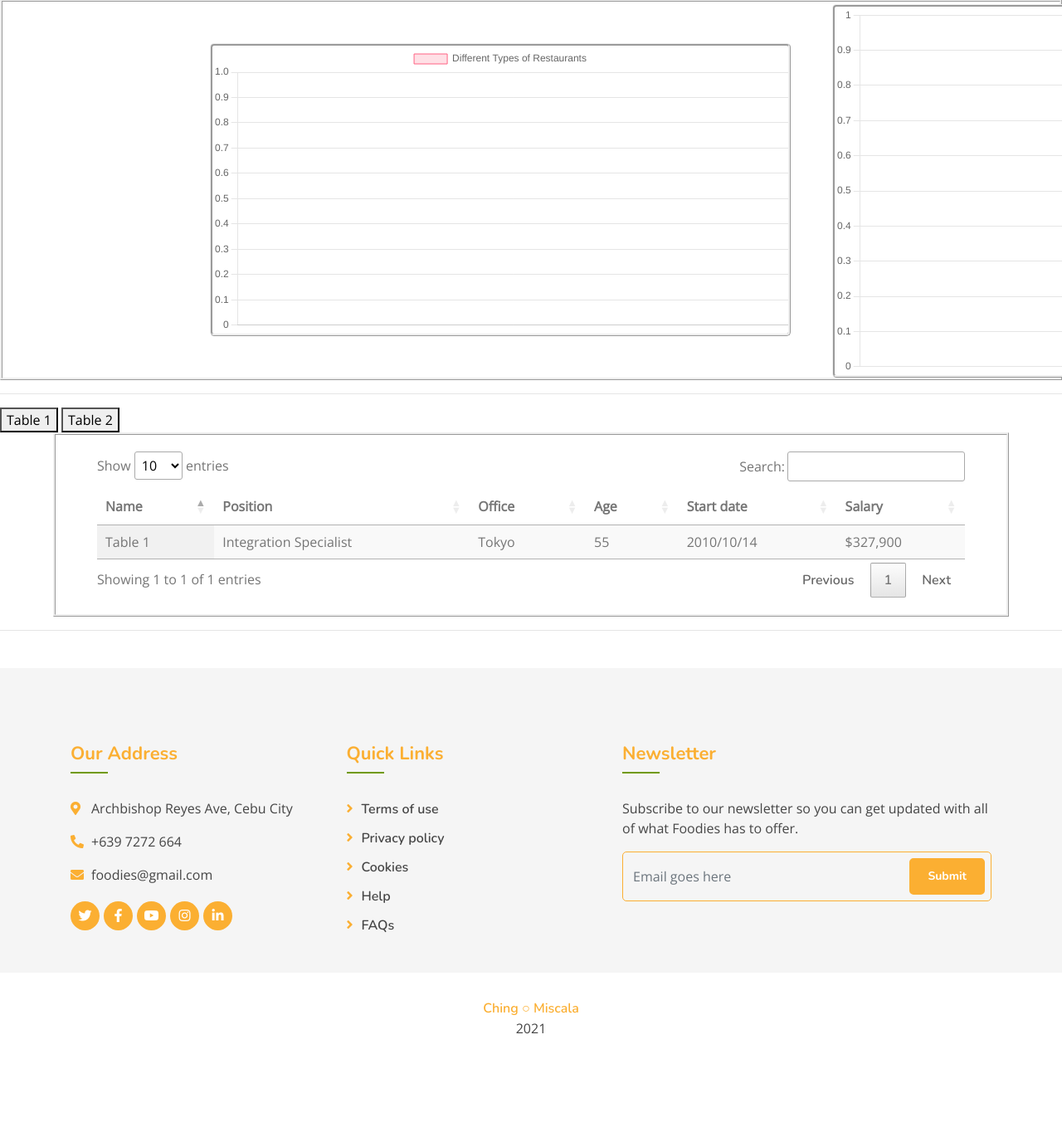
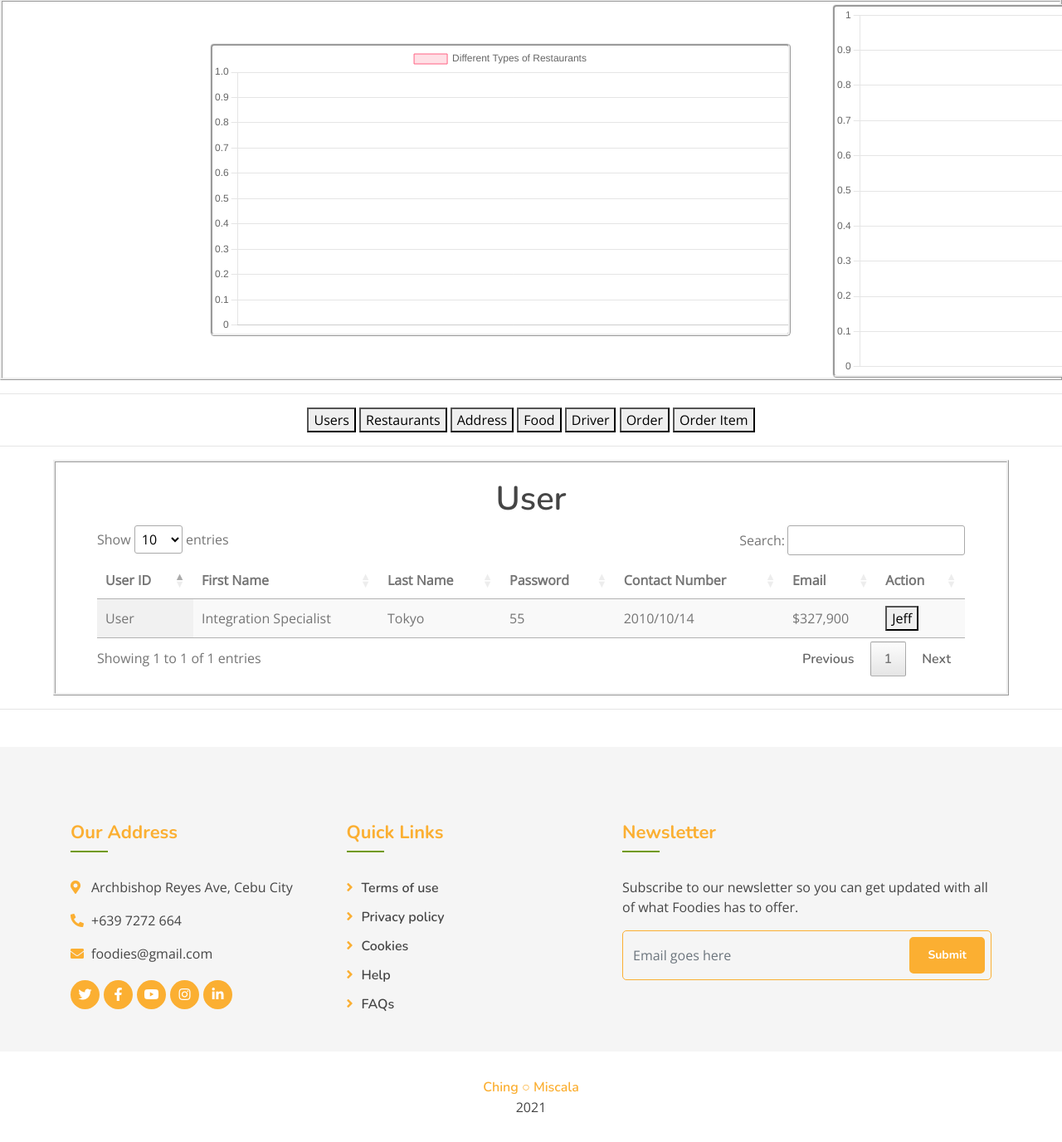
Before and after one commit to chingpoi/Foodies-Project, a Django app: page /dashboard/ in a window 1280 px wide; the page is wider, and only the part inside the window is pictured. Shown: the part 427-1803 px from the top of that part at 83% size. Before the commit the page ends 1673 px from the top of that part, so only its background shows below. Run offline with Django 3.2, Linux system fonts and the light colour scheme; data that the repository does not hold is empty; some libraries are stand-ins or nearby versions.

Commit message:
Dashboard Switchable

```diff
--- a/foodiesproject/foodies/Templates/dashboard.html
+++ b/foodiesproject/foodies/Templates/dashboard.html
@@ -122,13 +122,55 @@ var myChartdough = new Chart(ctx, {
 
 
 
-<button class="b" type="button" data-table="1">Table 1</button>
 
-<button class="b" type="button" data-table="2">Table 2</button>
 <center>
+<button class="b" type="button" data-div="1">Users</button>
+<button class="b" type="button" data-div="2">Restaurants</button>
+<button class="b" type="button" data-div="3">Address</button>
+<button class="b" type="button" data-div="4">Food</button>
+<button class="b" type="button" data-div="5">Driver</button>
+<button class="b" type="button" data-div="6">Order</button>
+<button class="b" type="button" data-div="7">Order Item</button>
+<hr>
+
 <div style="border-style: ridge; width:90%; padding-inline: 50px; padding-block: 20px;">
 
-<table id="1" class="display" style="width:100%;">
+<div class="tbl" id="1">
+<table id="tbl1" class="display" style="width:100%;">
+<h1>User</h1>
+    <thead>
+        <tr>
+            <th>User ID</th>
+            <th>First Name</th>
+            <th>Last Name</th>
+            <th>Password</th>
+            <th>Contact Number</th>
+            <th>Email</th>
+            <th>Action</th>
+
+        </tr>
+    </thead>
+    <tbody>
+
+        <tr>
+            <td>User</td>
+            <td>Integration Specialist</td>
+            <td>Tokyo</td>
+            <td>55</td>
+            <td>2010/10/14</td>
+            <td>$327,900</td>
+            <td><button>Jeff</button></td>
+        </tr>
+
+        </tbody>
+
+
+</table>
+</div>
+
+<div class="tbl" id="2">
+<table id="tbl2" class="display" style="width:100%;">
+<h1>Restaurants</h1>
 
     <thead>
         <tr>
@@ -144,7 +186,7 @@ var myChartdough = new Chart(ctx, {
     <tbody>
 
         <tr>
-            <td>Table 1</td>
+            <td>Restaurants</td>
             <td>Integration Specialist</td>
             <td>Tokyo</td>
             <td>55</td>
@@ -153,11 +195,43 @@ var myChartdough = new Chart(ctx, {
         </tr>
 
         </tbody>
+</table>
+</div>
 
+<div class="tbl" id="3">
+    <table id="tbl3" class="display" style="width:100%;">
+    <h1>Address</h1>
 
-</table>
+        <thead>
+            <tr>
+                <th>Name</th>
+                <th>Position</th>
+                <th>Office</th>
+                <th>Age</th>
+                <th>Start date</th>
+                <th>Salary</th>
 
-<table id="2" class="display" style="width:100%;">
+            </tr>
+        </thead>
+        <tbody>
+
+            <tr>
+                <td>Address</td>
+                <td>Integration Specialist</td>
+                <td>Tokyo</td>
+                <td>55</td>
+                <td>2010/10/14</td>
+                <td>$327,900</td>
+            </tr>
+
+            </tbody>
+    </table>
+    </div>
+
+    <div class="tbl" id="4">
+<table id="tbl4" class="display" style="width:100%;">
+<h1>Food</h1>
+
     <thead>
         <tr>
             <th>Name</th>
@@ -172,7 +246,7 @@ var myChartdough = new Chart(ctx, {
     <tbody>
 
         <tr>
-            <td>Table 2</td>
+            <td>Food</td>
             <td>Integration Specialist</td>
             <td>Tokyo</td>
             <td>55</td>
@@ -182,6 +256,97 @@ var myChartdough = new Chart(ctx, {
 
         </tbody>
 </table>
+</div>
+
+<div class="tbl" id="5">
+    <table id="tbl5" class="display" style="width:100%;">
+    <h1>Driver</h1>
+
+        <thead>
+            <tr>
+                <th>Name</th>
+                <th>Position</th>
+                <th>Office</th>
+                <th>Age</th>
+                <th>Start date</th>
+                <th>Salary</th>
+
+            </tr>
+        </thead>
+        <tbody>
+
+            <tr>
+                <td>Driver</td>
+                <td>Integration Specialist</td>
+                <td>Tokyo</td>
+                <td>55</td>
+                <td>2010/10/14</td>
+                <td>$327,900</td>
+            </tr>
+
+            </tbody>
+    </table>
+    </div>
+
+    <div class="tbl" id="6">
+        <table id="tbl6" class="display" style="width:100%;">
+        <h1>Order</h1>
+
+            <thead>
+                <tr>
+                    <th>Name</th>
+                    <th>Position</th>
+                    <th>Office</th>
+                    <th>Age</th>
+                    <th>Start date</th>
+                    <th>Salary</th>
+
+                </tr>
+            </thead>
+            <tbody>
+
+                <tr>
+                    <td>Order</td>
+                    <td>Integration Specialist</td>
+                    <td>Tokyo</td>
+                    <td>55</td>
+                    <td>2010/10/14</td>
+                    <td>$327,900</td>
+                </tr>
+
+                </tbody>
+        </table>
+        </div>
+
+        <div class="tbl" id="7">
+            <table id="tbl7" class="display" style="width:100%;">
+            <h1>Order Item</h1>
+
+                <thead>
+                    <tr>
+                        <th>Name</th>
+                        <th>Position</th>
+                        <th>Office</th>
+                        <th>Age</th>
+                        <th>Start date</th>
+                        <th>Salary</th>
+
+                    </tr>
+                </thead>
+                <tbody>
+
+                    <tr>
+                        <td>Order Item</td>
+                        <td>Integration Specialist</td>
+                        <td>Tokyo</td>
+                        <td>55</td>
+                        <td>2010/10/14</td>
+                        <td>$327,900</td>
+                    </tr>
+
+                    </tbody>
+            </table>
+            </div>
 </div>
 </center>
 
@@ -206,27 +371,60 @@ crossorigin="anonymous"></script>
 
     (function(){
 
-        var tables = $("table");
-
+        var tables = $("div.tbl");
         //Grabs all the tables
-        tables.hide().first().show().DataTable();
+        tables.hide().first().show();
         //Hides all the tables except first
-
         $("button.b").on("click", function(){
             //Adds eventListner to buttons
             tables.hide();
-            DataTable().hide();
             //Hides all the tables
-            var tableTarget = $(this).data("table");
+            var tableTarget = $(this).data("div");
             //Gets data# of button
-            $("table#" + tableTarget).show().DataTable();
+            $("div#" + tableTarget).show();
             //Shows the table with an id equal to data attr of the button
-
-
 
         })
     })();
     </script>
+
+    <script>
+        $(document).ready( function () {
+    $('#tbl1').DataTable();
+} );
+    </script>
+
+<script>
+    $(document).ready( function () {
+$('#tbl2').DataTable();
+} );
+</script>
+<script>
+    $(document).ready( function () {
+$('#tbl3').DataTable();
+} );
+</script>
+<script>
+    $(document).ready( function () {
+$('#tbl4').DataTable();
+} );
+</script>
+<script>
+    $(document).ready( function () {
+$('#tbl5').DataTable();
+} );
+</script>
+<script>
+    $(document).ready( function () {
+$('#tbl6').DataTable();
+} );
+</script>
+<script>
+    $(document).ready( function () {
+$('#tbl7').DataTable();
+} );
+</script>
+
 </body>
 
 
```
